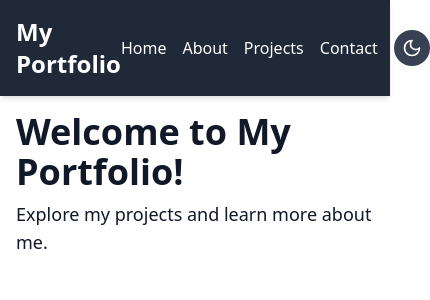
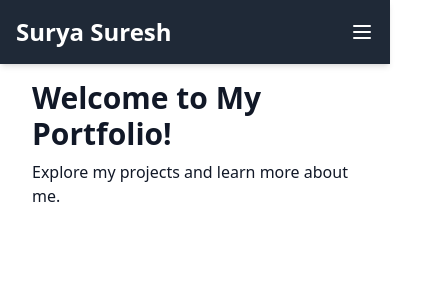
Before and after one commit to surya142002/my-portfolio, a React (Vite) app: page / in a window 390 px wide. Shown: the top 300 px of the page, 430 px wide, since content can reach past the window. Built offline with nearby package versions, Linux system fonts and the light colour scheme.

Commit message:
mobile responsiveness

```diff
--- a/src/App.tsx
+++ b/src/App.tsx
@@ -9,7 +9,7 @@ import Contact from './pages/Contact';
 function App() {
   return (
     <Router>
-      <div className="bg-white text-gray-900 dark:bg-gray-900 dark:text-white min-h-screen transition-colors duration-300">
+      <div className="bg-white text-gray-900 dark:bg-gray-900 dark:text-white min-h-screen pt-16 px-4 sm:px-8 lg:px-16 transition-colors duration-300">
         <Navbar />
         <AnimatePresence mode="wait">
           <Routes>
--- a/src/components/Navbar.tsx
+++ b/src/components/Navbar.tsx
@@ -1,38 +1,48 @@
-import { useState, useEffect } from 'react';
+import { useState } from 'react';
 import { Link } from 'react-router-dom';
+import { Menu, X } from 'lucide-react';
 import { motion } from 'framer-motion';
-import { Sun, Moon } from 'lucide-react';  // For icons (optional)
 
 const Navbar = () => {
-  const [darkMode, setDarkMode] = useState(false);
-
-  useEffect(() => {
-    if (darkMode) {
-      document.documentElement.classList.add('dark');
-    } else {
-      document.documentElement.classList.remove('dark');
-    }
-  }, [darkMode]);
+  const [isOpen, setIsOpen] = useState(false);
 
   return (
-    <nav className="bg-gray-800 text-white p-4 shadow-md dark:bg-gray-900">
+    <nav className="bg-gray-800 text-white p-4 shadow-md fixed w-full z-10 top-0 left-0 dark:bg-gray-900">
       <div className="container mx-auto flex justify-between items-center">
-        <h1 className="text-2xl font-bold">My Portfolio</h1>
-        <div className="space-x-4 flex items-center">
+        <h1 className="text-2xl font-bold">Surya Suresh</h1>
+
+        {/* Hamburger Menu Icon */}
+        <button
+          onClick={() => setIsOpen(!isOpen)}
+          className="md:hidden focus:outline-none"
+        >
+          {isOpen ? <X size={24} /> : <Menu size={24} />}
+        </button>
+
+        {/* Desktop Menu */}
+        <div className="hidden md:flex space-x-4">
           <Link to="/" className="hover:text-gray-400">Home</Link>
           <Link to="/about" className="hover:text-gray-400">About</Link>
           <Link to="/projects" className="hover:text-gray-400">Projects</Link>
           <Link to="/contact" className="hover:text-gray-400">Contact</Link>
-
-          {/* Dark Mode Toggle Button */}
-          <button
-            onClick={() => setDarkMode(!darkMode)}
-            className="bg-gray-700 p-2 rounded-full hover:bg-gray-600 transition"
-          >
-            {darkMode ? <Sun size={20} /> : <Moon size={20} />}
-          </button>
         </div>
       </div>
+
+      {/* Mobile Menu */}
+      {isOpen && (
+        <motion.div
+          initial={{ height: 0, opacity: 0 }}
+          animate={{ height: 'auto', opacity: 1 }}
+          exit={{ height: 0, opacity: 0 }}
+          transition={{ duration: 0.3 }}
+          className="md:hidden bg-gray-800 dark:bg-gray-900"
+        >
+          <Link to="/" className="block px-4 py-2 hover:bg-gray-700">Home</Link>
+          <Link to="/about" className="block px-4 py-2 hover:bg-gray-700">About</Link>
+          <Link to="/projects" className="block px-4 py-2 hover:bg-gray-700">Projects</Link>
+          <Link to="/contact" className="block px-4 py-2 hover:bg-gray-700">Contact</Link>
+        </motion.div>
+      )}
     </nav>
   );
 };
--- a/src/pages/About.tsx
+++ b/src/pages/About.tsx
@@ -3,14 +3,18 @@ import { motion } from 'framer-motion';
 const About = () => {
   return (
     <motion.div
-      className="p-4"
+      className="p-4 md:p-8 lg:p-16"
       initial={{ opacity: 0, y: 20 }}
       animate={{ opacity: 1, y: 0 }}
       exit={{ opacity: 0, y: -20 }}
       transition={{ duration: 0.5 }}
     >
-      <h1 className="text-4xl font-bold">About Me</h1>
-      <p className="mt-2 text-lg">I’m a recent Purdue CS graduate passionate about AI and ML.</p>
+      <h1 className="text-3xl sm:text-4xl md:text-5xl lg:text-6xl font-bold">
+        About Me
+      </h1>
+      <p className="mt-2 text-base sm:text-lg md:text-xl">
+        I’m a recent Purdue CS graduate passionate about AI and ML.
+      </p>
     </motion.div>
   );
 };
--- a/src/pages/Contact.tsx
+++ b/src/pages/Contact.tsx
@@ -3,14 +3,18 @@ import { motion } from 'framer-motion';
 const Contact = () => {
   return (
     <motion.div
-      className="p-4"
+      className="p-4 md:p-8 lg:p-16"
       initial={{ opacity: 0, y: 20 }}
       animate={{ opacity: 1, y: 0 }}
       exit={{ opacity: 0, y: -20 }}
       transition={{ duration: 0.5 }}
     >
-      <h1 className="text-4xl font-bold">Get in Touch</h1>
-      <p className="mt-2 text-lg">Feel free to reach out to me at surya142002@gmail.com.</p>
+      <h1 className="text-3xl sm:text-4xl md:text-5xl lg:text-6xl font-bold">
+        Get in Touch
+      </h1>
+      <p className="mt-2 text-base sm:text-lg md:text-xl">
+        Feel free to reach out to me at surya142002@gmail.com.
+      </p>
     </motion.div>
   );
 };
--- a/src/pages/Home.tsx
+++ b/src/pages/Home.tsx
@@ -3,13 +3,18 @@ import { motion } from 'framer-motion';
 const Home = () => {
   return (
     <motion.div
-      className="p-4"
+      className="p-4 md:p-8 lg:p-16"
       initial={{ opacity: 0, y: 20 }}
       animate={{ opacity: 1, y: 0 }}
+      exit={{ opacity: 0, y: -20 }}
       transition={{ duration: 0.5 }}
     >
-      <h1 className="text-4xl font-bold">Welcome to My Portfolio!</h1>
-      <p className="mt-2 text-lg">Explore my projects and learn more about me.</p>
+      <h1 className="text-3xl sm:text-4xl md:text-5xl lg:text-6xl font-bold">
+        Welcome to My Portfolio!
+      </h1>
+      <p className="mt-2 text-base sm:text-lg md:text-xl">
+        Explore my projects and learn more about me.
+      </p>
     </motion.div>
   );
 };
--- a/src/pages/Projects.tsx
+++ b/src/pages/Projects.tsx
@@ -3,14 +3,18 @@ import { motion } from 'framer-motion';
 const Projects = () => {
   return (
     <motion.div
-      className="p-4"
+      className="p-4 md:p-8 lg:p-16"
       initial={{ opacity: 0, y: 20 }}
       animate={{ opacity: 1, y: 0 }}
       exit={{ opacity: 0, y: -20 }}
       transition={{ duration: 0.5 }}
     >
-      <h1 className="text-4xl font-bold">My Projects</h1>
-      <p className="mt-2 text-lg">Check out some of my work, including my Medicare public data project.</p>
+      <h1 className="text-3xl sm:text-4xl md:text-5xl lg:text-6xl font-bold">
+        My Projects
+      </h1>
+      <p className="mt-2 text-base sm:text-lg md:text-xl">
+        Check out some of my work, including my Medicare public data project.
+      </p>
     </motion.div>
   );
 };
```
